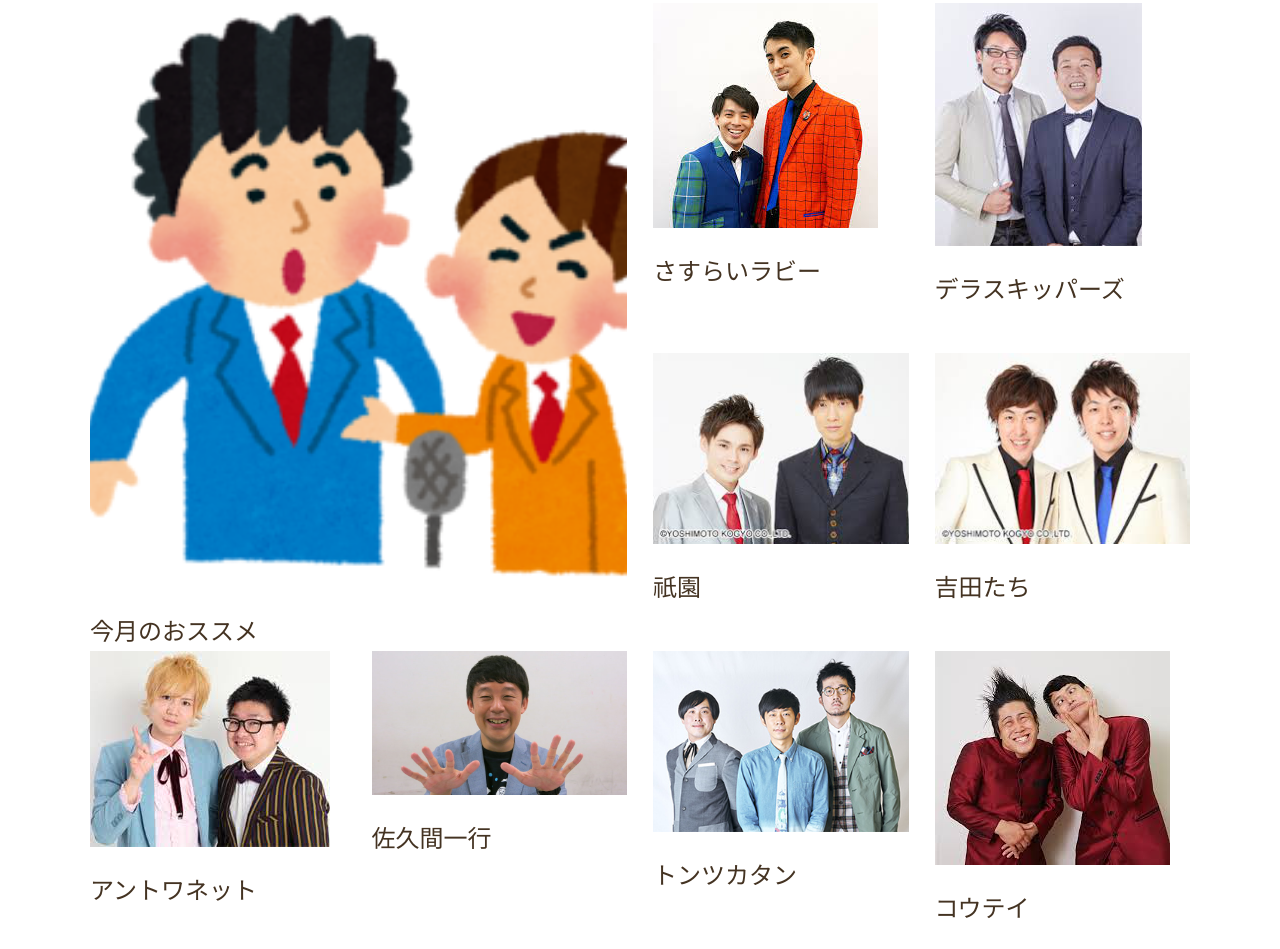
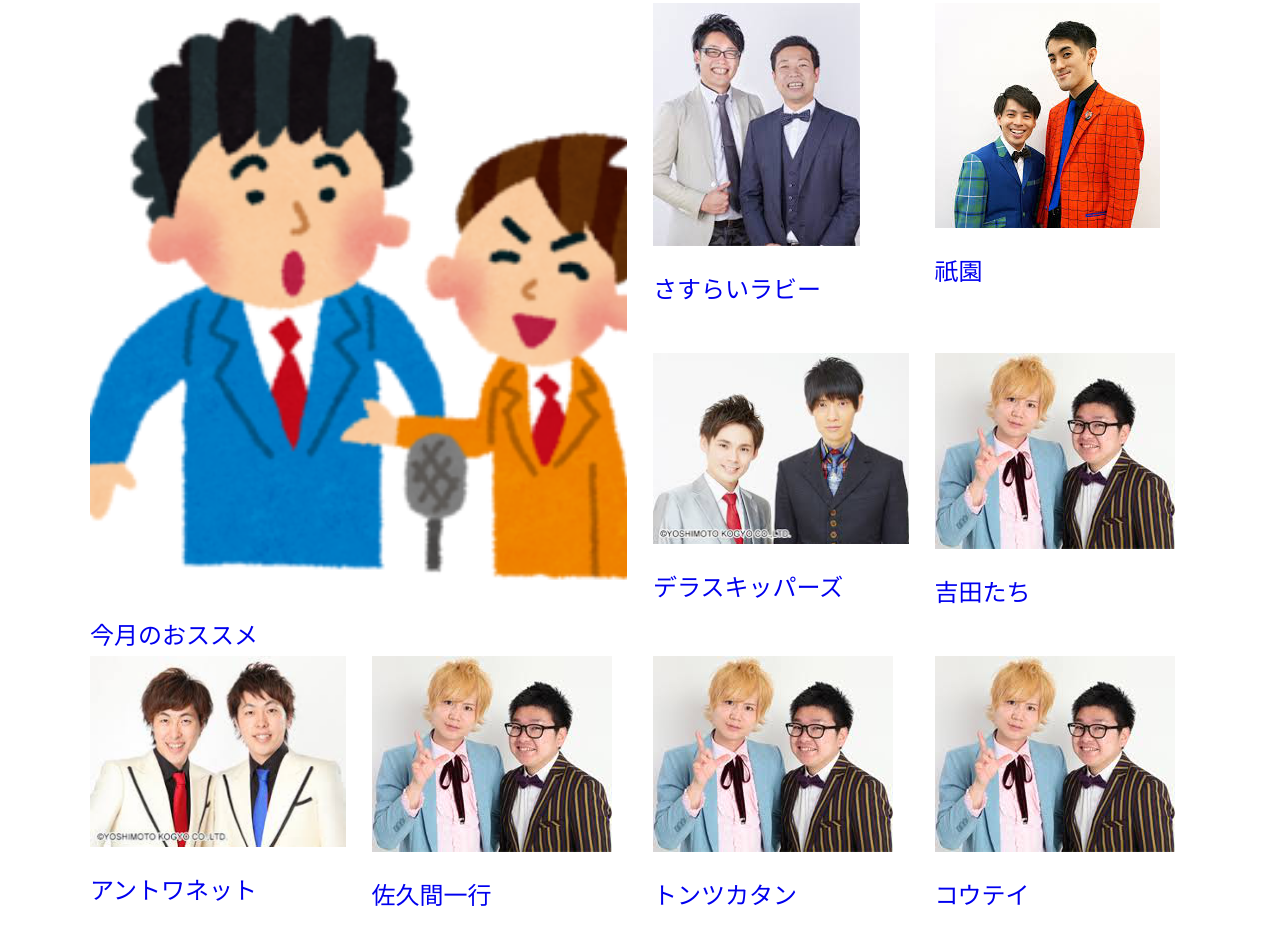
Before and after one commit to chanhiii/Cafe-practice.github.io, a plain HTML site: page menu.html in a window 1280 px wide. Shown: the part 881-1830 px from the top of the page. Drawn offline with Linux system fonts and the light colour scheme.

Commit message:
Update menu.html

```diff
--- a/menu.html
+++ b/menu.html
@@ -32,44 +32,42 @@
 
 <div class="wrapper grid">
   <div class="item big-box">
-    <img src="image/menu1.png" alt="">
-    <p><font size="5">今月のおススメ</font></p>
+    <a href = "https://www.youtube.com/watch?v=67cJjG2TzZQ"><img src="image/menu1.png" alt="">
+    <p><font size="5">今月のおススメ</font></p></a>
   </div>
   <div class="item">
-    <img src="image/menu2.png" alt="">
-    <p><font size="5">さすらいラビー</font></p>
+    <a href = "https://www.youtube.com/watch?v=qJIslvlt6hg"><img src="image/menu3.png" alt="">
+      <p><font size="5">さすらいラビー</font></p></a>
   </div>
   <div class="item">
-    <img src="image/menu3.png" alt="">
-    <p><font size="5">デラスキッパーズ</font></p>
+    <a href = "https://www.youtube.com/watch?v=67cJjG2TzZQ"><img src="image/menu2.png" alt="">
+      <p><font size="5">祇園</font></p></a>
   </div>
   <div class="item">
-    <img src="image/menu4.png" alt="">
-    <p><font size="5">祇園</font></p>
+    <a href = "https://www.youtube.com/watch?v=TfADxrBhOdo"><img src="image/menu4.png" alt="">
+      <p><font size="5">デラスキッパーズ</font></p></a>
   </div>
   <div class="item">
-    <img src="image/menu5.png" alt="">
-    <p><font size="5">吉田たち</font></p>
+    <a href = "https://www.youtube.com/watch?v=1RQ29nTbNko"><img src="image/menu6.png" alt="">
+      <p><font size="5">吉田たち</font></p></a>
   </div>
   <div class="item">
-    <img src="image/menu6.png" alt="">
-    <p><font size="5">アントワネット</font></p>
+    <a href = "https://www.youtube.com/watch?v=7EwetDLV_rk"><img src="image/menu5.png" alt="">
+      <p><font size="5">アントワネット</font></p></a>
   </div>
   <div class="item">
-    <img src="image/menu7.jpg" alt="">
-    <p><font size="5">佐久間一行</font></p>
+    <a href = "https://www.youtube.com/watch?v=ocPbSfRA5Bs"><img src="image/menu6.png" alt="">
+    <p><font size="5">佐久間一行</font></p></a>
   </div>
   <div class="item">
-    <img src="image/menu8.jpg" alt="">
-    <p><font size="5">トンツカタン</font></p>
+    <a href = "https://www.youtube.com/watch?v=FrMGOtJROFo"><img src="image/menu6.png" alt="">
+    <p><font size="5">トンツカタン</font></p></a>
   </div>
-
   <div class="item">
-    <img src="image/menu9.jpg" alt="">
-    <p><font size="5">コウテイ</font></p>
+    <a href = "https://www.youtube.com/watch?v=oYzzXpSfRe8"><img src="image/menu6.png" alt="">
+    <p><font size="5">コウテイ</font></p></a>
   </div>
 </div>
-
 
 <footer>
   <div class="wrapper">
```
